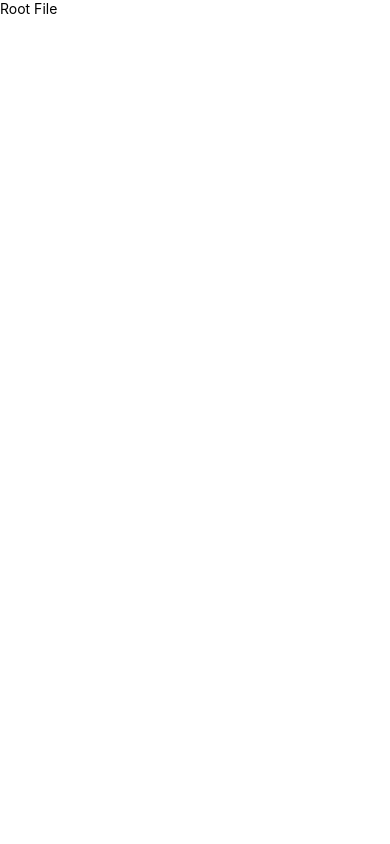
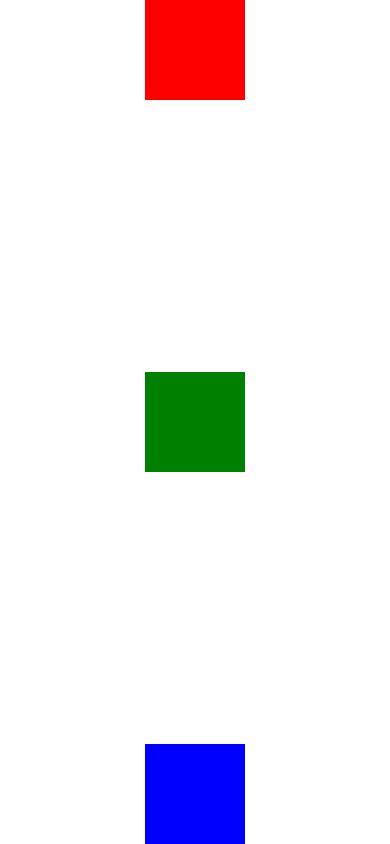
Before and after one commit to aqigif/bsi-app, a React Native app: screen / in a window 390 px wide. Built offline with nearby package versions, Linux system fonts and the light colour scheme.

Commit message:
Add Column and Row Layout

```diff
--- /dev/null
+++ b/src/components/ColumnLayout.js
@@ -0,0 +1,35 @@
+import { StyleSheet, View } from "react-native";
+
+export default function ColumnLayout({children}) {
+    return (
+      <View style={styles.container}>
+        <View style={styles.box1} />
+        <View style={styles.box2} />
+        <View style={styles.box3} />
+      </View>
+    );
+  }
+
+  const styles = StyleSheet.create({
+    container: {
+        flex: 1,
+        flexDirection: 'column',
+        justifyContent: 'space-between',
+        alignItems: 'center'
+    },
+    box1: {
+        width: 100,
+        height: 100,
+        backgroundColor: 'red'
+    },
+    box2: {
+        width: 100,
+        height: 100,
+        backgroundColor: 'green'
+    },
+    box3: {
+        width: 100,
+        height: 100,
+        backgroundColor: 'blue'
+    }
+  })
--- /dev/null
+++ b/src/components/RowLayout.js
@@ -0,0 +1,35 @@
+import { StyleSheet, View } from "react-native";
+
+export default function RowLayout({children}) {
+    return (
+      <View style={styles.container}>
+        <View style={styles.box1} />
+        <View style={styles.box2} />
+        <View style={styles.box3} />
+      </View>
+    );
+  }
+
+  const styles = StyleSheet.create({
+    container: {
+        flex: 1,
+        flexDirection: 'row',
+        justifyContent: 'space-between',
+        alignItems: 'center'
+    },
+    box1: {
+        width: 100,
+        height: 100,
+        backgroundColor: 'red'
+    },
+    box2: {
+        width: 100,
+        height: 100,
+        backgroundColor: 'green'
+    },
+    box3: {
+        width: 100,
+        height: 100,
+        backgroundColor: 'blue'
+    }
+  })
--- a/src/index.js
+++ b/src/index.js
@@ -1,9 +1,12 @@
 import { View, Text } from "react-native";
+import RowLayout from "./components/RowLayout";
+import ColumnLayout from "./components/ColumnLayout";
 
 export default function AppSrc() {
   return (
-    <View>
-        <Text>Root File</Text>
-    </View>
+    <>
+        {/* <RowLayout /> */}
+        <ColumnLayout />
+    </>
   );
 }
```
